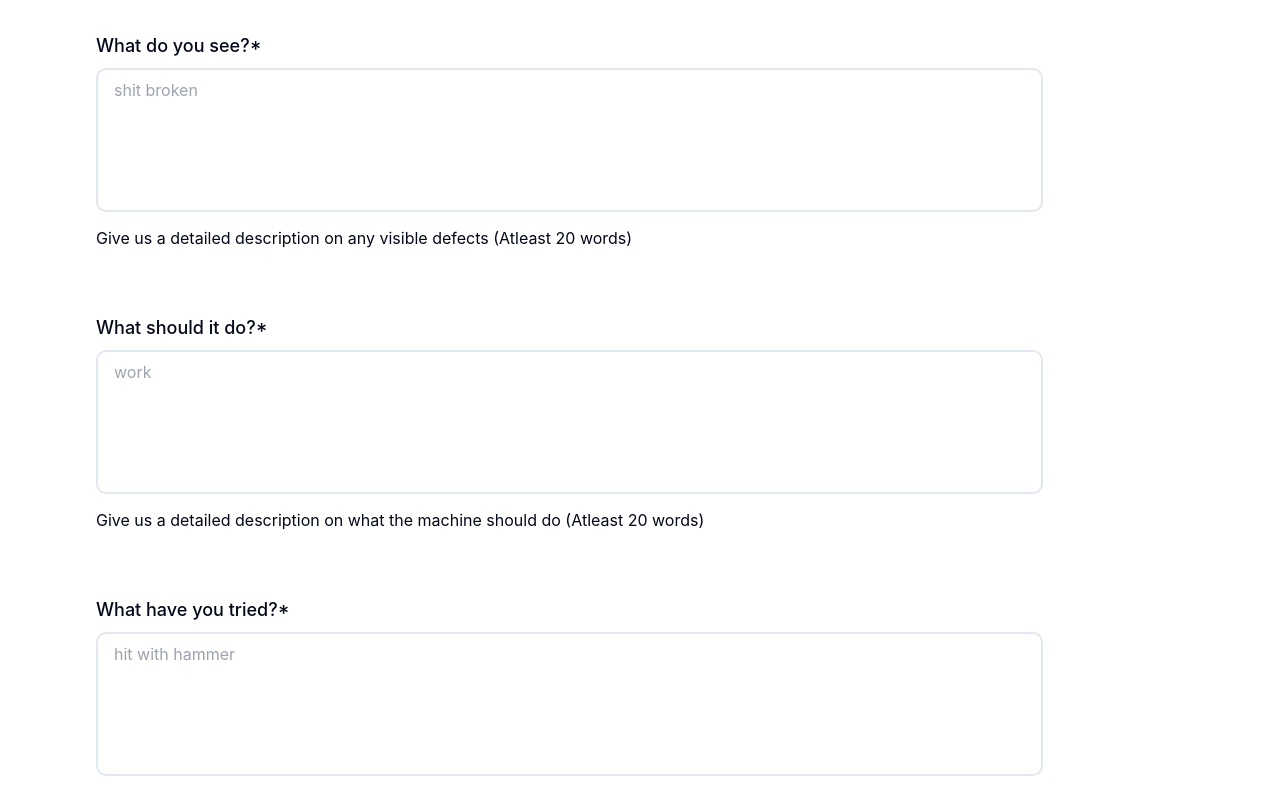
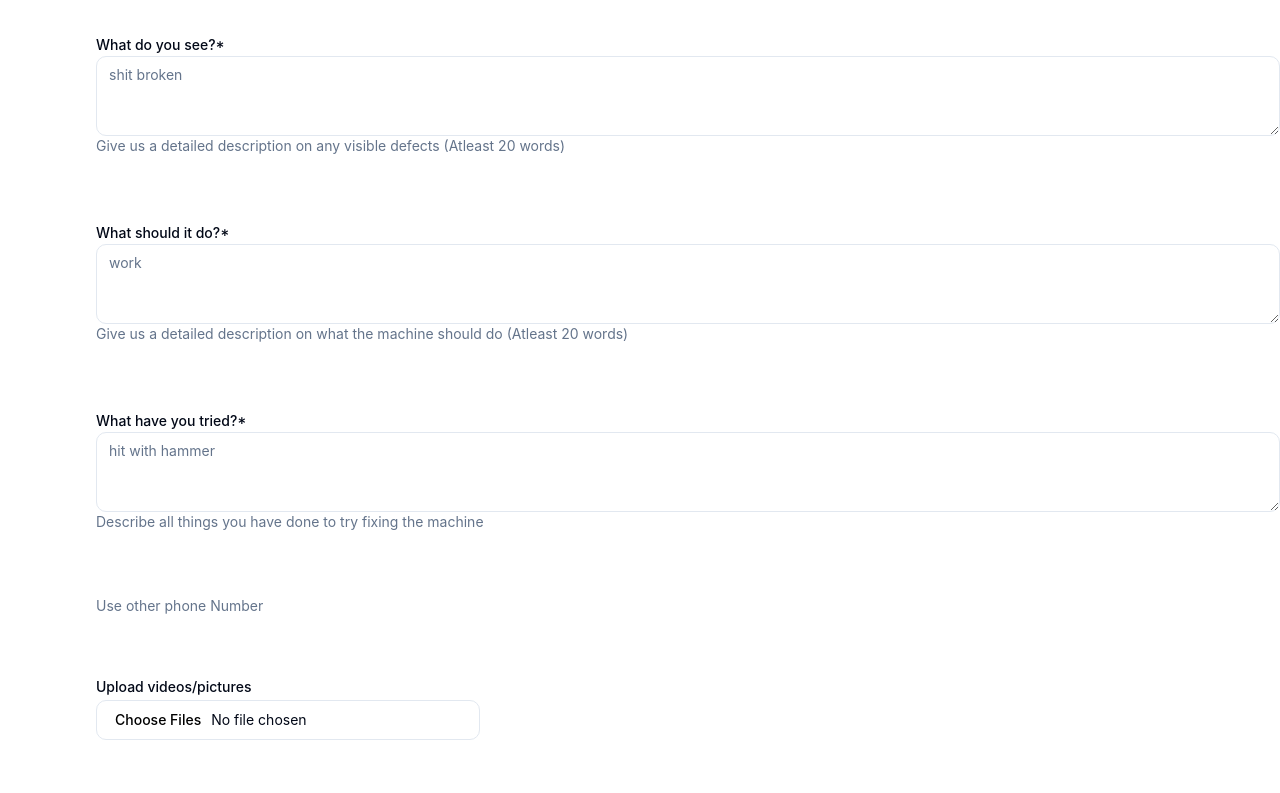
Before and after one commit to INF2A-Team-5/Project-C, a React (Vite) app in the folder frontend/: page /tickets in a window 1280 px wide. Shown: the part 400-1193 px from the top of the page. Built offline with nearby package versions, Linux system fonts and the light colour scheme.

Commit message:
reusability tickets

```diff
--- a/frontend/package.json
+++ b/frontend/package.json
@@ -15,6 +15,7 @@
     "@radix-ui/react-dialog": "^1.0.5",
     "@radix-ui/react-dropdown-menu": "^2.0.6",
     "@radix-ui/react-icons": "^1.3.0",
+    "@radix-ui/react-label": "^2.0.2",
     "@radix-ui/react-menubar": "^1.0.4",
     "@radix-ui/react-popover": "^1.0.7",
     "@radix-ui/react-select": "^2.0.0",
--- a/frontend/src/components/foundations/modal.tsx
+++ /dev/null
@@ -1,49 +0,0 @@
-import React, { FunctionComponent, useEffect } from "react";
-import ReactDOM from "react-dom";
-
-const styles = {
-  hierarchy: {
-    sm: "modal-sm",
-    md: "modal-md",
-  },
-};
-
-export interface ModalProps {
-  hierarchy?: "sm" | "md";
-  isShown: boolean;
-  hide: () => void;
-  modalContent: JSX.Element;
-  headerText: string;
-}
-
-//   export const Modal: FunctionComponent<ModalProps> = ({
-//     isShown,
-//     hide,
-//     modalContent,
-//     headerText,
-
-//   }) => {
-//     const modal = (
-//         <React.Fragment>
-//         <Backdrop />
-//         <Wrapper>
-//           <StyledModal>
-//             <Header>
-//               <h1>{headerText}</h1>
-//               <CloseButton onClick={hide}>X</CloseButton>
-//             </Header>
-//             <Content>{modalContent}</Content>
-//           </StyledModal>
-//         </Wrapper>
-//       </React.Fragment>
-//     );
-
-function Modal({ hierarchy = "md", ...props }: ModalProps) {
-  // return (
-  //     <div className="popup" onClick="myFunction()">Click me!
-  //     <span class="popuptext" id="myPopup">Popup text...</span>
-  //   </div>
-  // );
-}
-
-export default Modal;
--- a/frontend/src/components/pages/tickets.tsx
+++ b/frontend/src/components/pages/tickets.tsx
@@ -1,4 +1,3 @@
-
 import Header from "../foundations/header";
 import React, {
   ComponentProps,
@@ -17,11 +16,11 @@ import { useNavigate } from "react-router-dom";
 // import axios from 'axios';
 import DropDown from "../foundations/DropDown";
 import Settings from "../foundations/settings";
-import Textbox from "../foundations/textbox";
 import { Button } from "../ui/button";
 import { Checkbox } from "@radix-ui/react-checkbox";
 import { Input } from "../ui/input";
-
+import { Textarea, TextareaHint } from "../ui/textarea";
+import { Label } from "../ui/label";
 
 // export interface Machine {
 //   MachineId: number; Name: string; Description: string; AccountId: number
@@ -89,7 +88,7 @@ function Tickets() {
     );
   }
 
-  async function HandleOnChange(e: React.ChangeEvent<HTMLInputElement>) {
+  async function handleFileUpload(e: React.ChangeEvent<HTMLInputElement>) {
     // const target = e.target as HTMLInputElement & {
     //   files: FileList;
     // }
@@ -260,44 +259,42 @@ function Tickets() {
         </Button>
       </div>
       <div className="pb-16">
-        <h2 className="text-lg font-medium">What do you see?*</h2>
-        <Textbox
+        <Label>What do you see?*</Label>
+        <Textarea
+          required
           placeholder="shit broken"
-          hierarchy="lg"
           onChange={(e) => setProblem(e.currentTarget.value)}
-        ></Textbox>
-        <p className="text-md text-grey-900 ">
+        />
+        <TextareaHint>
           Give us a detailed description on any visible defects (Atleast 20
           words)
-        </p>
+        </TextareaHint>
       </div>
       <div className="pb-16">
-        <h2 className="text-lg font-medium">What should it do?*</h2>
-        <Textbox
+        <Label>What should it do?*</Label>
+        <Textarea
           placeholder="work"
-          hierarchy="lg"
           onChange={(e) => setMustBeDoing(e.currentTarget.value)}
-        ></Textbox>
-        <p className="text-md text-grey-900 ">
+        />
+        <TextareaHint>
           Give us a detailed description on what the machine should do (Atleast
           20 words)
-        </p>
+        </TextareaHint>
       </div>
       <div className="pb-16">
-        <h2 className="text-lg font-medium">What have you tried?*</h2>
-        <Textbox
+        <Label>What have you tried?*</Label>
+        <Textarea
           placeholder="hit with hammer"
-          hierarchy="lg"
           onChange={(e) => setHaveTried(e.currentTarget.value)}
-        ></Textbox>
-        <p className="text-md text-grey-900 ">
+        />
+        <TextareaHint>
           Describe all things you have done to try fixing the machine
-        </p>
+        </TextareaHint>
       </div>
       <div className="pb-16">
         <div className="flex">
           <Checkbox checked={isChecked} onChange={handleCheckbox} />
-          <p className="text-lg font-medium">Use other phone Number</p>
+          <TextareaHint>Use other phone Number</TextareaHint>
         </div>
         {isChecked ? (
           <>
@@ -309,16 +306,17 @@ function Tickets() {
         ) : null}
       </div>
       <div className="pb-16">
-        <h2>Upload videos/pictures</h2>
-        <Settings></Settings>
-        <input
-          type="file"
-          name="image"
-          accept="image/png, image/jpg"
-          onChange={HandleOnChange}
-          multiple
-        />
-        <br></br>
+        <div className="grid w-full max-w-sm items-center gap-1.5">
+          <Label>Upload videos/pictures</Label>
+          <Input
+            name="image"
+            multiple={true}
+            onChange={handleFileUpload}
+            accept="image/png, image/jpg"
+            id="picture"
+            type="file"
+          />
+        </div>
         {preview.map((previewItem, index) => (
           <img
             key={index}
@@ -328,15 +326,11 @@ function Tickets() {
         ))}
       </div>
       {/* <div className='pb-16'>
-        <h2>Upload videos/pictures</h2>
+        <Label>Upload videos/pictures</Label>
         <Input hierarchy='lg' onChange={e => setPictures(e.currentTarget.value)}/><br></br><br></br>
         <Button hierarchy='xl' type="primary" onClick={handleSubmit} rounded="slight">Submit</Button>
       </div> */}
-      <Button
-        onClick={handleSubmit}
-      >
-        Submit
-      </Button>
+      <Button onClick={handleSubmit}>Submit</Button>
       <div className="py-5"></div>
     </div>
   );
--- /dev/null
+++ b/frontend/src/components/ui/label.tsx
@@ -0,0 +1,24 @@
+import * as React from "react"
+import * as LabelPrimitive from "@radix-ui/react-label"
+import { cva, type VariantProps } from "class-variance-authority"
+
+import { cn } from "@/lib/utils"
+
+const labelVariants = cva(
+  "text-sm font-medium leading-none peer-disabled:cursor-not-allowed peer-disabled:opacity-70"
+)
+
+const Label = React.forwardRef<
+  React.ElementRef<typeof LabelPrimitive.Root>,
+  React.ComponentPropsWithoutRef<typeof LabelPrimitive.Root> &
+    VariantProps<typeof labelVariants>
+>(({ className, ...props }, ref) => (
+  <LabelPrimitive.Root
+    ref={ref}
+    className={cn(labelVariants(), className)}
+    {...props}
+  />
+))
+Label.displayName = LabelPrimitive.Root.displayName
+
+export { Label }
--- /dev/null
+++ b/frontend/src/components/ui/textarea.tsx
@@ -0,0 +1,34 @@
+import * as React from "react";
+
+import { cn } from "@/lib/utils";
+
+export interface TextareaProps
+  extends React.TextareaHTMLAttributes<HTMLTextAreaElement> {}
+
+const Textarea = React.forwardRef<HTMLTextAreaElement, TextareaProps>(
+  ({ className, ...props }, ref) => {
+    return (
+      <textarea
+        className={cn(
+          "flex min-h-[80px] w-full rounded-md border border-input bg-background px-3 py-2 text-sm ring-offset-background placeholder:text-muted-foreground focus-visible:outline-none focus-visible:ring-2 focus-visible:ring-ring focus-visible:ring-offset-2 disabled:cursor-not-allowed disabled:opacity-50",
+          className
+        )}
+        ref={ref}
+        {...props}
+      />
+    );
+  }
+);
+Textarea.displayName = "Textarea";
+
+export interface TextareaHintProps
+  extends React.DetailedHTMLProps<
+    React.HTMLAttributes<HTMLParagraphElement>,
+    HTMLParagraphElement
+  > {}
+
+const TextareaHint = ({ children, ...props }: TextareaHintProps) => (
+  <p className="text-sm text-muted-foreground" {...props}>{children}</p>
+);
+
+export { Textarea, TextareaHint };
```
Also changed, not shown: frontend/src/components/foundations/settings.tsx (+1 -9 lines), 1 other file (tests, documents, lock files or other folders).
